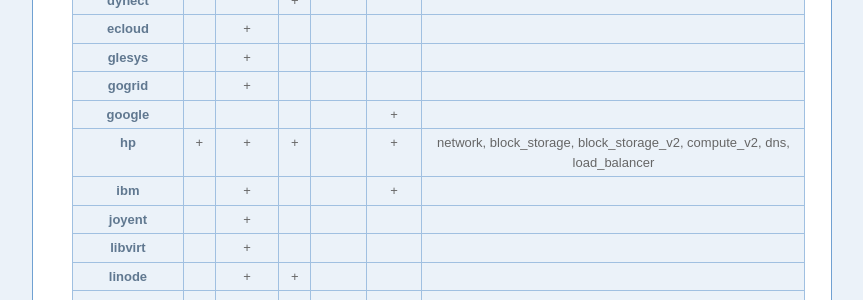
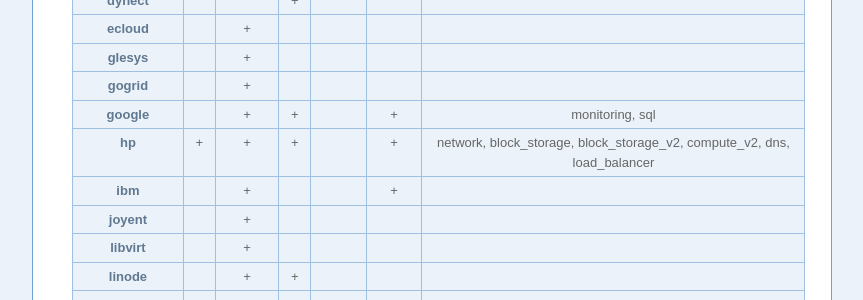
Before and after one commit to fog/fog.github.com, a Jekyll site: the page built from about/supported_services.markdown, in a window 1280 px wide. Shown: the part 621-921 px from the top of the page, without its empty margins (208-1071 px from the left). Built offline with Jekyll 4.4.1, drawn with Linux system fonts in a browser that asks for light colours; nearby versions of some CDN libraries.

Commit message:
Update Google provider supported services

```diff
--- a/about/supported_services.markdown
+++ b/about/supported_services.markdown
@@ -18,7 +18,7 @@ title:  Supported Services
   <tr><th>ecloud</th><td></td><td style='text-align: center;'>+</td><td></td><td></td><td></td><td></td></tr>
   <tr><th>glesys</th><td></td><td style='text-align: center;'>+</td><td></td><td></td><td></td><td></td></tr>
   <tr><th>gogrid</th><td></td><td style='text-align: center;'>+</td><td></td><td></td><td></td><td></td></tr>
-  <tr><th>google</th><td></td><td></td><td></td><td></td><td style='text-align: center;'>+</td><td></td></tr>
+  <tr><th>google</th><td></td><td style='text-align: center;'>+</td><td style='text-align: center;'>+</td><td></td><td style='text-align: center;'>+</td><td style='text-align: center;'>monitoring, sql</td></tr>
   <tr>
     <th>hp</th>
     <td style='text-align: center;'>+</td>
```
